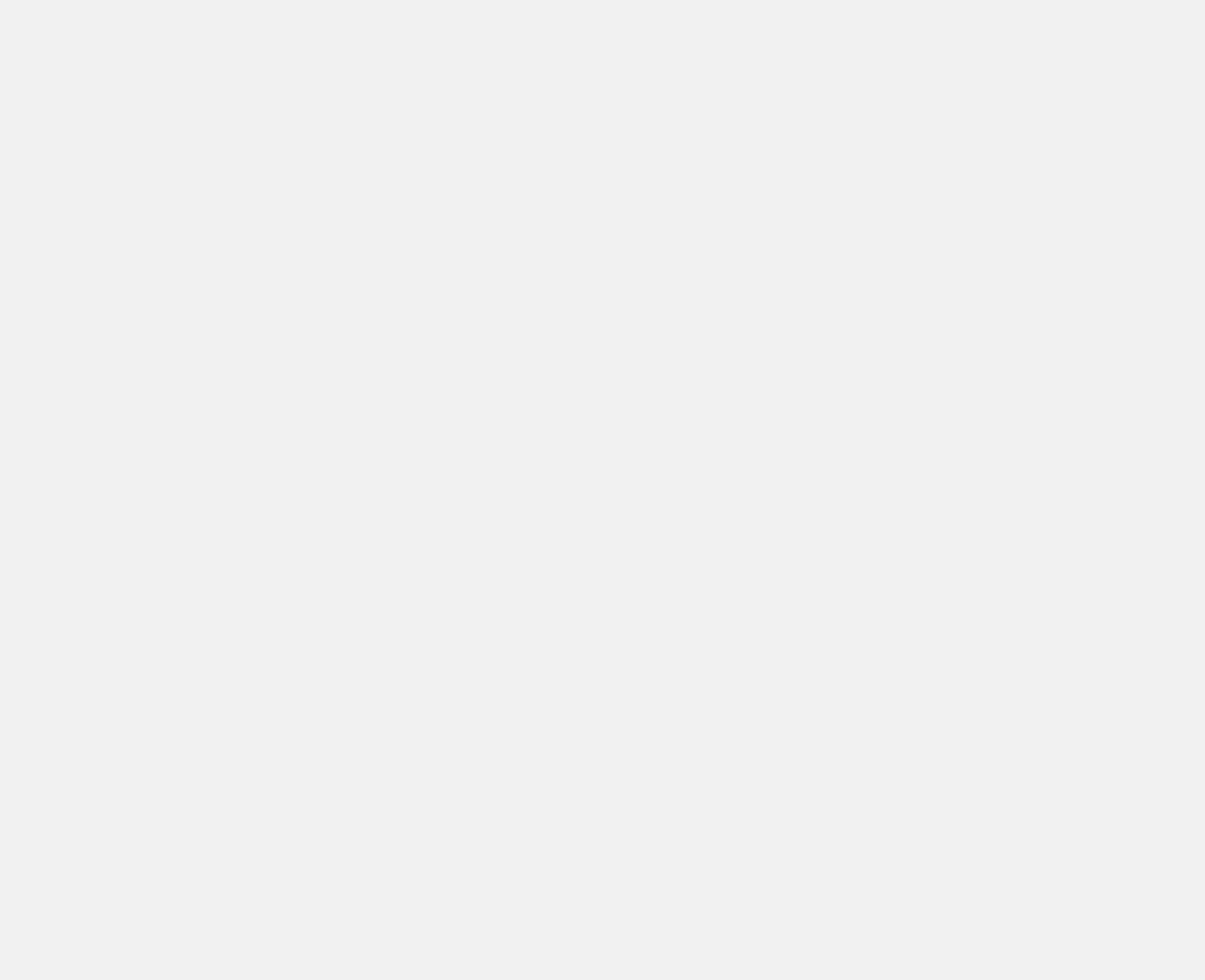
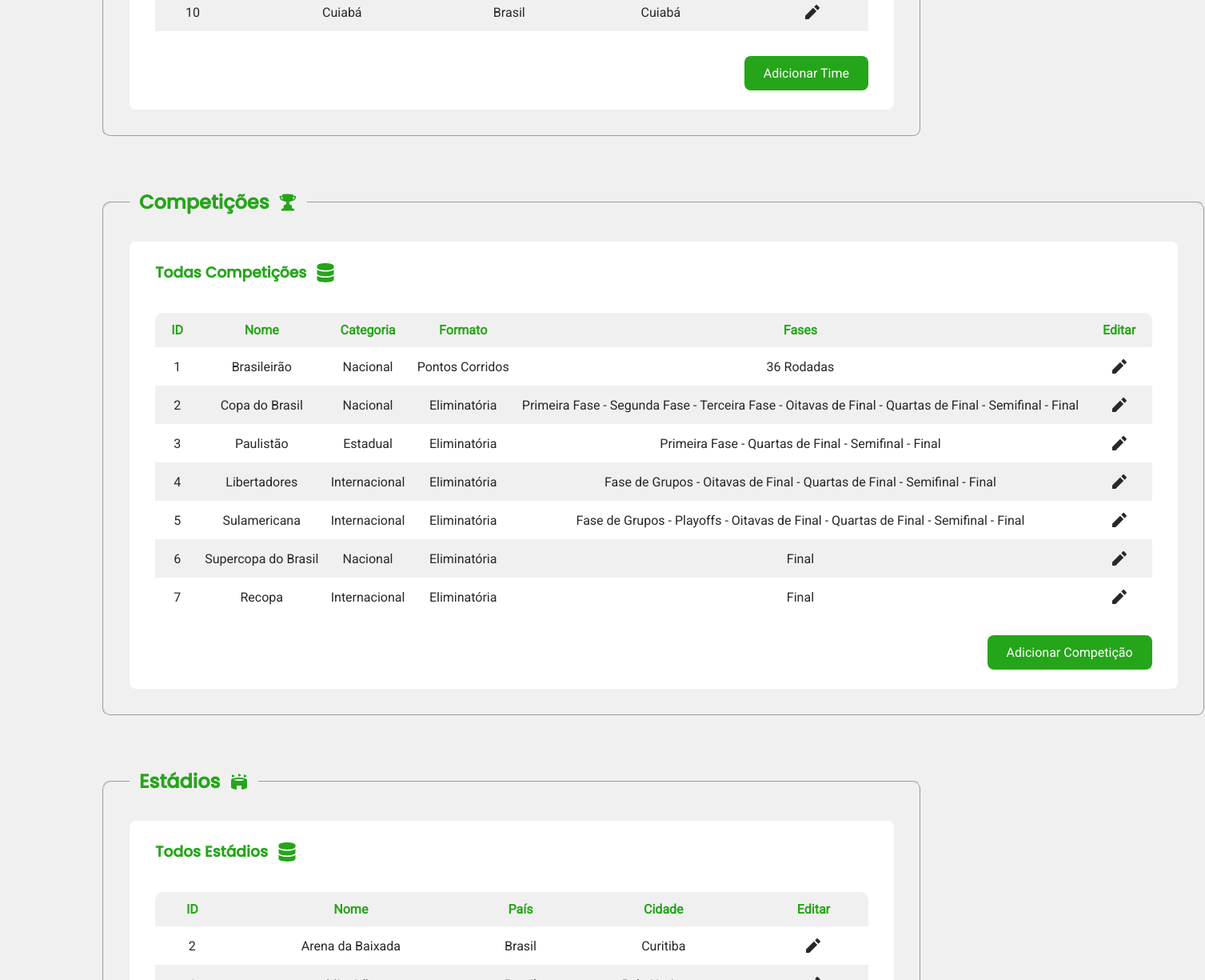
Before and after one commit to kenaioz/futsuperstition-ui, a React (Vite) app: page /settings in a window 1280 px wide. Shown: the part 1460-2685 px from the top of the page at 80% size, 1507 px wide, since content can reach past the window. Before the commit the page ends 1464 px from the top, so only its background shows below. Built offline with nearby package versions, Linux system fonts and the light colour scheme.

Commit message:
settings page v1 + refactor

```diff
--- a/src/pages/Settings/index.tsx
+++ b/src/pages/Settings/index.tsx
@@ -21,15 +21,29 @@
 import { Button, ButtonIcon } from "../../components/Button";
 
 import { getAllJerseysData, JerseysType } from "../../services/jerseys";
+import { getAllTeamsData, TeamsType } from "../../services/teams";
+import {
+  getAllCompetitionsData,
+  CompetitionsType,
+} from "../../services/competitions";
+import { getAllStadiumsData, StadiumsType } from "../../services/stadiums";
+import { getAllLocalsData, LocalsType } from "../../services/locals";
 
-import { TbShirtSport } from "react-icons/tb";
+import { MdStadium } from "react-icons/md";
+import { HiTrophy } from "react-icons/hi2";
+import { PiMapPinFill } from "react-icons/pi";
 import { FaDatabase } from "react-icons/fa";
 import { RiPencilFill } from "react-icons/ri";
+import { TbShirtSport, TbVs } from "react-icons/tb";
 
 export function Settings() {
   const [loading, setLoading] = useState(true);
 
   const [jerseys, setJerseys] = useState<JerseysType[]>([]);
+  const [teams, setTeams] = useState<TeamsType[]>([]);
+  const [competitions, setCompetitions] = useState<CompetitionsType[]>([]);
+  const [locals, setLocals] = useState<LocalsType[]>([]);
+  const [stadiums, setStadiums] = useState<StadiumsType[]>([]);
 
   useEffect(() => {
     async function fetchAllJerseys() {
@@ -37,9 +51,41 @@
       setJerseys(data);
     }
 
+    async function fetchAllTeams() {
+      const data = await getAllTeamsData();
+      setTeams(data);
+    }
+
+    async function fetchAllCompetitions() {
+      const data = await getAllCompetitionsData();
+      setCompetitions(data);
+    }
+
+    async function fetchAllLocals() {
+      const data = await getAllLocalsData();
+      setLocals(data);
+    }
+
+    async function fetchAllStadiums() {
+      const data = await getAllStadiumsData();
+      setStadiums(data);
+    }
+
     fetchAllJerseys();
+    fetchAllTeams();
+    fetchAllCompetitions();
+    fetchAllLocals();
+    fetchAllStadiums();
     setLoading(false);
   }, []);
+
+  function competitionRounds(data: CompetitionsType) {
+    if (data.format === "Pontos Corridos") {
+      return `${data.rounds.length} Rodadas`;
+    } else {
+      return data.rounds.join(" - ");
+    }
+  }
 
   return (
     <Container>
@@ -61,7 +107,7 @@
 
                   <Card title="Todas Camisas" icon={FaDatabase}>
                     <CustomTable
-                      headers={["ID", "Nome", "Ano", "Fabricante", "Editar"]}
+                      headers={["ID", "Nome", "País", "Cidade", "Editar"]}
                     >
                       <TableBody>
                         {jerseys.map((data) => (
@@ -70,7 +116,6 @@
                             <TableCell>{data.name}</TableCell>
                             <TableCell>{data.year}</TableCell>
                             <TableCell>{data.manufacturer}</TableCell>
-
                             <TableCell>
                               <ButtonIcon
                                 icon={RiPencilFill}
@@ -91,22 +136,21 @@
                 <TableSection>
                   <legend>
                     <h2>
-                      Camisas <TbShirtSport />
+                      Times <TbVs />
                     </h2>
                   </legend>
 
-                  <Card title="Todas Camisas" icon={FaDatabase}>
+                  <Card title="Todos Times" icon={FaDatabase}>
                     <CustomTable
                       headers={["ID", "Nome", "Ano", "Fabricante", "Editar"]}
                     >
                       <TableBody>
-                        {jerseys.map((data) => (
-                          <TableRow key={data.id}>
+                        {teams.map((data) => (
+                          <TableRow key={String(data.id)}>
                             <TableCell>{data.id}</TableCell>
                             <TableCell>{data.name}</TableCell>
-                            <TableCell>{data.year}</TableCell>
-                            <TableCell>{data.manufacturer}</TableCell>
-
+                            <TableCell>{data.country}</TableCell>
+                            <TableCell>{data.city}</TableCell>
                             <TableCell>
                               <ButtonIcon
                                 icon={RiPencilFill}
@@ -119,7 +163,119 @@
                       </TableBody>
                     </CustomTable>
                     <ActionsRow>
-                      <Button title="Adicionar Camisa" />
+                      <Button title="Adicionar Time" />
+                    </ActionsRow>
+                  </Card>
+                </TableSection>
+
+                <TableSection>
+                  <legend>
+                    <h2>
+                      Competições <HiTrophy />
+                    </h2>
+                  </legend>
+
+                  <Card title="Todas Competições" icon={FaDatabase}>
+                    <CustomTable
+                      headers={[
+                        "ID",
+                        "Nome",
+                        "Categoria",
+                        "Formato",
+                        "Fases",
+                        "Editar",
+                      ]}
+                    >
+                      <TableBody>
+                        {competitions.map((data) => (
+                          <TableRow key={String(data.id)}>
+                            <TableCell>{data.id}</TableCell>
+                            <TableCell>{data.name}</TableCell>
+                            <TableCell>{data.category}</TableCell>
+                            <TableCell>{data.format}</TableCell>
+                            <TableCell>{competitionRounds(data)}</TableCell>
+                            <TableCell>
+                              <ButtonIcon
+                                icon={RiPencilFill}
+                                size={24}
+                                // onClick={() => handleModalOpen(data.id)}
+                              />
+                            </TableCell>
+                          </TableRow>
+                        ))}
+                      </TableBody>
+                    </CustomTable>
+                    <ActionsRow>
+                      <Button title="Adicionar Competição" />
+                    </ActionsRow>
+                  </Card>
+                </TableSection>
+
+                <TableSection>
+                  <legend>
+                    <h2>
+                      Estádios <MdStadium />
+                    </h2>
+                  </legend>
+
+                  <Card title="Todos Estádios" icon={FaDatabase}>
+                    <CustomTable
+                      headers={["ID", "Nome", "País", "Cidade", "Editar"]}
+                    >
+                      <TableBody>
+                        {stadiums.map((data) => (
+                          <TableRow key={String(data.id)}>
+                            <TableCell>{data.id}</TableCell>
+                            <TableCell>{data.name}</TableCell>
+                            <TableCell>{data.country}</TableCell>
+                            <TableCell>{data.city}</TableCell>
+                            <TableCell>
+                              <ButtonIcon
+                                icon={RiPencilFill}
+                                size={24}
+                                // onClick={() => handleModalOpen(data.id)}
+                              />
+                            </TableCell>
+                          </TableRow>
+                        ))}
+                      </TableBody>
+                    </CustomTable>
+                    <ActionsRow>
+                      <Button title="Adicionar Estádio" />
+                    </ActionsRow>
+                  </Card>
+                </TableSection>
+
+                <TableSection>
+                  <legend>
+                    <h2>
+                      Outros Locais <PiMapPinFill />
+                    </h2>
+                  </legend>
+
+                  <Card title="Todos Locais" icon={FaDatabase}>
+                    <CustomTable
+                      headers={["ID", "Nome", "Categoria", "Editar"]}
+                    >
+                      <TableBody>
+                        {locals.map((data) => (
+                          <TableRow key={String(data.id)}>
+                            <TableCell>{data.id}</TableCell>
+                            <TableCell>{data.name}</TableCell>
+                            <TableCell>{data.category}</TableCell>
+                            <TableCell>
+                              <ButtonIcon
+                                icon={RiPencilFill}
+                                size={24}
+                                // onClick={() => handleModalOpen(data.id)}
+                              />
+                            </TableCell>
+                          </TableRow>
+                        ))}
+                      </TableBody>
+                    </CustomTable>
+                    <ActionsRow>
+                      <Button title="Adicionar Local" />
                     </ActionsRow>
                   </Card>
                 </TableSection>
--- a/src/pages/Settings/styles.ts
+++ b/src/pages/Settings/styles.ts
@@ -15,7 +15,7 @@
 export const TablesContainer = styled.div`
   display: flex;
   flex-direction: column;
-  gap: 32px;
+  gap: 4rem;
 `;
 
 export const TableSection = styled.fieldset`
--- a/src/services/locals.ts
+++ b/src/services/locals.ts
@@ -27,7 +27,7 @@
   }
 }
 
-async function getAllLocals(): Promise<LocalsType[]> {
+async function getAllLocalsOptions(): Promise<LocalsType[]> {
   try {
     return localsData;
   } catch (error) {
@@ -35,7 +35,7 @@
   }
 }
 
-async function getAllLocalsDetails(): Promise<LocalsType[]> {
+async function getAllLocalsData(): Promise<LocalsType[]> {
   try {
     return localsDataDetails;
   } catch (error) {
@@ -43,4 +43,4 @@
   }
 }
 
-export { getLocalsDashboardData, getAllLocals, getAllLocalsDetails };
+export { getLocalsDashboardData, getAllLocalsOptions, getAllLocalsData };
--- a/src/utils/competitions.ts
+++ b/src/utils/competitions.ts
@@ -116,12 +116,14 @@
     id: "1",
     name: "Brasileirão",
     category: "Nacional",
+    format: "Pontos Corridos",
     rounds: Array.from({ length: 36 }, (_, index) => `Rodada ${index + 1}`),
   },
   {
     id: "2",
     name: "Copa do Brasil",
     category: "Nacional",
+    format: "Eliminatória",
     rounds: [
       "Primeira Fase",
       "Segunda Fase",
@@ -136,12 +138,14 @@
     id: "3",
     name: "Paulistão",
     category: "Estadual",
+    format: "Eliminatória",
     rounds: ["Primeira Fase", "Quartas de Final", "Semifinal", "Final"],
   },
   {
     id: "4",
     name: "Libertadores",
     category: "Internacional",
+    format: "Eliminatória",
     rounds: [
       "Fase de Grupos",
       "Oitavas de Final",
@@ -154,6 +158,7 @@
     id: "5",
     name: "Sulamericana",
     category: "Internacional",
+    format: "Eliminatória",
     rounds: [
       "Fase de Grupos",
       "Playoffs",
@@ -167,12 +172,14 @@
     id: "6",
     name: "Supercopa do Brasil",
     category: "Nacional",
+    format: "Eliminatória",
     rounds: ["Final"],
   },
   {
     id: "7",
     name: "Recopa",
     category: "Internacional",
+    format: "Eliminatória",
     rounds: ["Final"],
   },
 ];
```
Also changed, not shown: src/pages/NewGame/index.tsx (+4 -4 lines), src/services/competitions.ts (+6 -4 lines).
